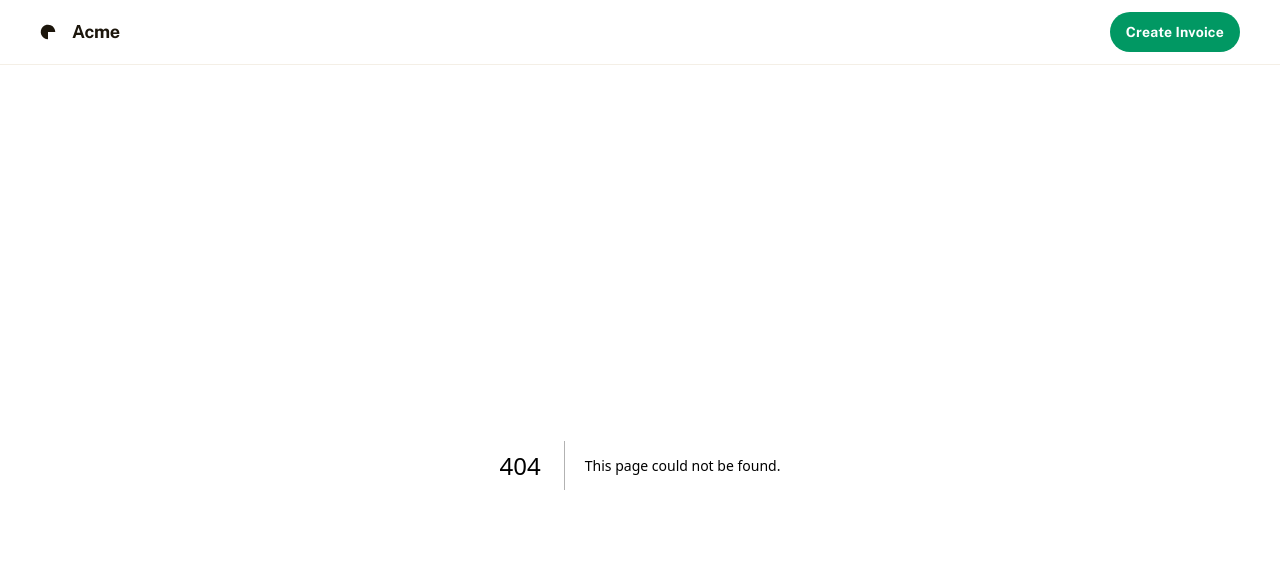
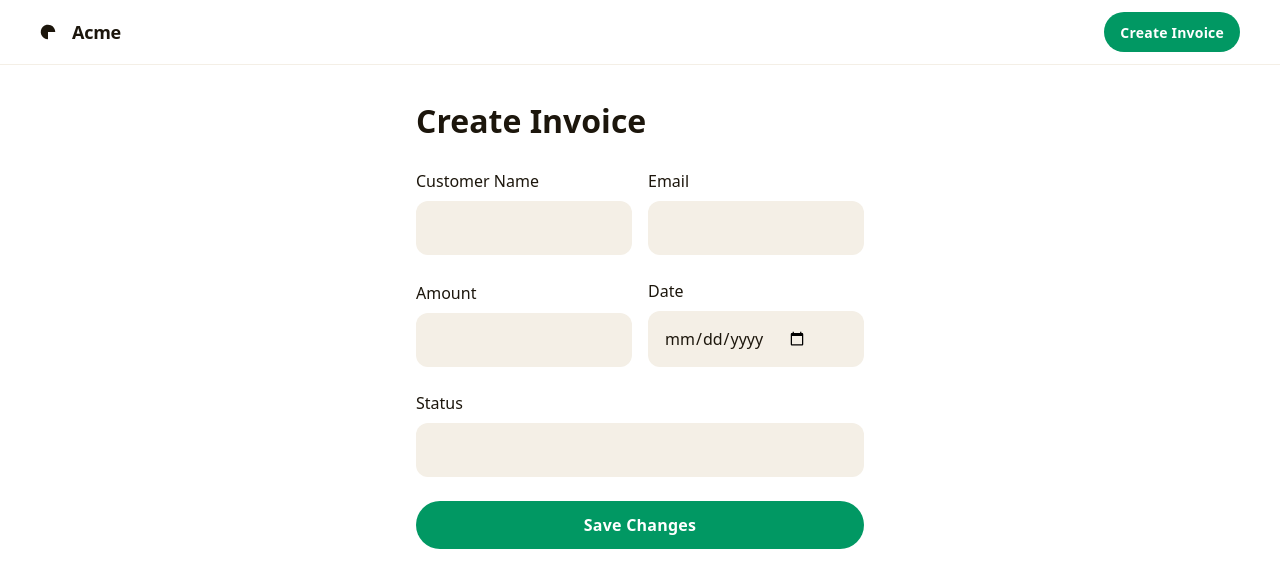
Before and after one commit to Selva-kumar-K/tax-invoice-app, a Next.js app: page /new-invoice in a window 1280 px wide. Before the commit this address had no page. Shown: the top 588 px of the page. Built offline with nearby package versions, Linux system fonts and the light colour scheme.

Commit message:
added optimized fonts

```diff
--- /dev/null
+++ b/src/app/(no-side-bar)/new-invoice/page.js
@@ -0,0 +1,73 @@
+export default function page() {
+  return (
+    <div className=" flex flex-1 justify-center py-5 max-w-[480px] mx-auto">
+      <div className="layout-content-container flex flex-col max-w-[960px] flex-1">
+        <div className="flex flex-wrap justify-between gap-3 p-4">
+          <p className="text-[#1C160C] tracking-light text-[32px] font-bold leading-tight min-w-72">
+            Create Invoice
+          </p>
+        </div>
+        <div className="flex max-w-[480px] flex-wrap items-end gap-4 px-4 py-3">
+          <label className="flex flex-col min-w-40 flex-1">
+            <p className="text-[#1C160C] text-base font-medium leading-normal pb-2">
+              Customer Name
+            </p>
+            <input
+              className="form-input flex w-full min-w-0 flex-1 resize-none overflow-hidden rounded-xl text-[#1C160C] focus:outline-0 focus:ring-0 border-none bg-[#F4EFE6] focus:border-none h-14 placeholder:text-[#A18249] p-4 text-base font-normal leading-normal"
+              defaultValue=""
+            />
+          </label>
+          <label className="flex flex-col min-w-40 flex-1">
+            <p className="text-[#1C160C] text-base font-medium leading-normal pb-2">
+              Email
+            </p>
+            <input
+              type="email"
+              className="form-input flex w-full min-w-0 flex-1 resize-none overflow-hidden rounded-xl text-[#1C160C] focus:outline-0 focus:ring-0 border-none bg-[#F4EFE6] focus:border-none h-14 placeholder:text-[#A18249] p-4 text-base font-normal leading-normal"
+              defaultValue=""
+            />
+          </label>
+        </div>
+        <div className="flex max-w-[480px] flex-wrap items-end gap-4 px-4 py-3">
+          <label className="flex flex-col min-w-40 flex-1">
+            <p className="text-[#1C160C] text-base font-medium leading-normal pb-2">
+              Amount
+            </p>
+            <input
+              type="number"
+              step="0.01"
+              className="form-input flex w-full min-w-0 flex-1 resize-none overflow-hidden rounded-xl text-[#1C160C] focus:outline-0 focus:ring-0 border-none bg-[#F4EFE6] focus:border-none h-14 placeholder:text-[#A18249] p-4 text-base font-normal leading-normal"
+              defaultValue=""
+            />
+          </label>
+          <label className="flex flex-col min-w-40 flex-1">
+            <p className="text-[#1C160C] text-base font-medium leading-normal pb-2">
+              Date
+            </p>
+            <input
+              type="date"
+              className="form-input flex w-full min-w-0 flex-1 resize-none overflow-hidden rounded-xl text-[#1C160C] focus:outline-0 focus:ring-0 border-none bg-[#F4EFE6] focus:border-none h-14 placeholder:text-[#A18249] p-4 text-base font-normal leading-normal"
+              defaultValue=""
+            />
+          </label>
+        </div>
+        <div className="flex max-w-[480px] flex-wrap items-end gap-4 px-4 py-3">
+          <label className="flex flex-col min-w-40 flex-1">
+            <p className="text-[#1C160C] text-base font-medium leading-normal pb-2">
+              Status
+            </p>
+            <input
+              className="form-input flex w-full min-w-0 flex-1 resize-none overflow-hidden rounded-xl text-[#1C160C] focus:outline-0 focus:ring-0 border-none bg-[#F4EFE6] focus:border-none h-14 placeholder:text-[#A18249] p-4 text-base font-normal leading-normal"
+              defaultValue=""
+            />
+          </label>
+        </div>
+        <div className="flex px-4 py-3">
+          <button className="flex min-w-[84px] max-w-[480px] cursor-pointer items-center justify-center overflow-hidden rounded-full h-12 px-5 flex-1 bg-[#019863] text-[#FFFFFF] text-base font-bold leading-normal tracking-[0.015em]">
+            <span className="truncate">Save Changes</span>
+          </button>
+        </div>
+      </div>
+    </div>
+  );
+}
--- a/src/app/globals.css
+++ b/src/app/globals.css
@@ -1,8 +1,5 @@
-@import url("https://fonts.googleapis.com/css2?display=swap&family=Noto+Sans%3Awght%40400%3B500%3B700%3B900&family=Public+Sans%3Awght%40400%3B500%3B700%3B900");
 @import "tailwindcss";
 
 @theme inline {
-  --font-sans: var(--font-geist-sans);
-  --font-mono: var(--font-geist-mono);
-  --font-public: "Public Sans", "Noto Sans", sans-serif;
+  --font-sans: var(--font-public-sans);
 }
--- a/src/app/layout.js
+++ b/src/app/layout.js
@@ -1,14 +1,9 @@
-import { Geist, Geist_Mono } from "next/font/google";
+import { Public_Sans } from "next/font/google";
 import "./globals.css";
 import Navbar from "@/components/Navbar";
 
-const geistSans = Geist({
-  variable: "--font-geist-sans",
-  subsets: ["latin"],
-});
-
-const geistMono = Geist_Mono({
-  variable: "--font-geist-mono",
+const publicSans = Public_Sans({
+  variable: "--font-public-sans",
   subsets: ["latin"],
 });
 
@@ -20,7 +15,7 @@ export const metadata = {
 export default function RootLayout({ children }) {
   return (
     <html lang="en">
-      <body className={`antialiased`}>
+      <body className={`antialiased ${publicSans.variable}`}>
         <div className="relative flex size-full min-h-screen flex-col bg-[#FFFFFF] group/design-root overflow-x-hidden antialiased font-public">
           <div className="layout-container flex h-full grow flex-col">
             <Navbar />
--- a/src/components/Navbar.jsx
+++ b/src/components/Navbar.jsx
@@ -26,9 +26,11 @@ export default function Navbar() {
           </Link>
         </div>
         <div className="flex gap-2">
-          <button className="flex min-w-[84px] max-w-[480px] cursor-pointer items-center justify-center overflow-hidden rounded-full h-10 px-4 bg-[#019863] text-[#FFFFFF] text-sm font-bold leading-normal tracking-[0.015em]">
-            <span className="truncate">Create Invoice</span>
-          </button>
+          <Link href="/new-invoice">
+            <button className="flex min-w-[84px] max-w-[480px] cursor-pointer items-center justify-center overflow-hidden rounded-full h-10 px-4 bg-[#019863] text-[#FFFFFF] text-sm font-bold leading-normal tracking-[0.015em]">
+              <span className="truncate">Create Invoice</span>
+            </button>
+          </Link>
         </div>
       </header>
     </>
```
